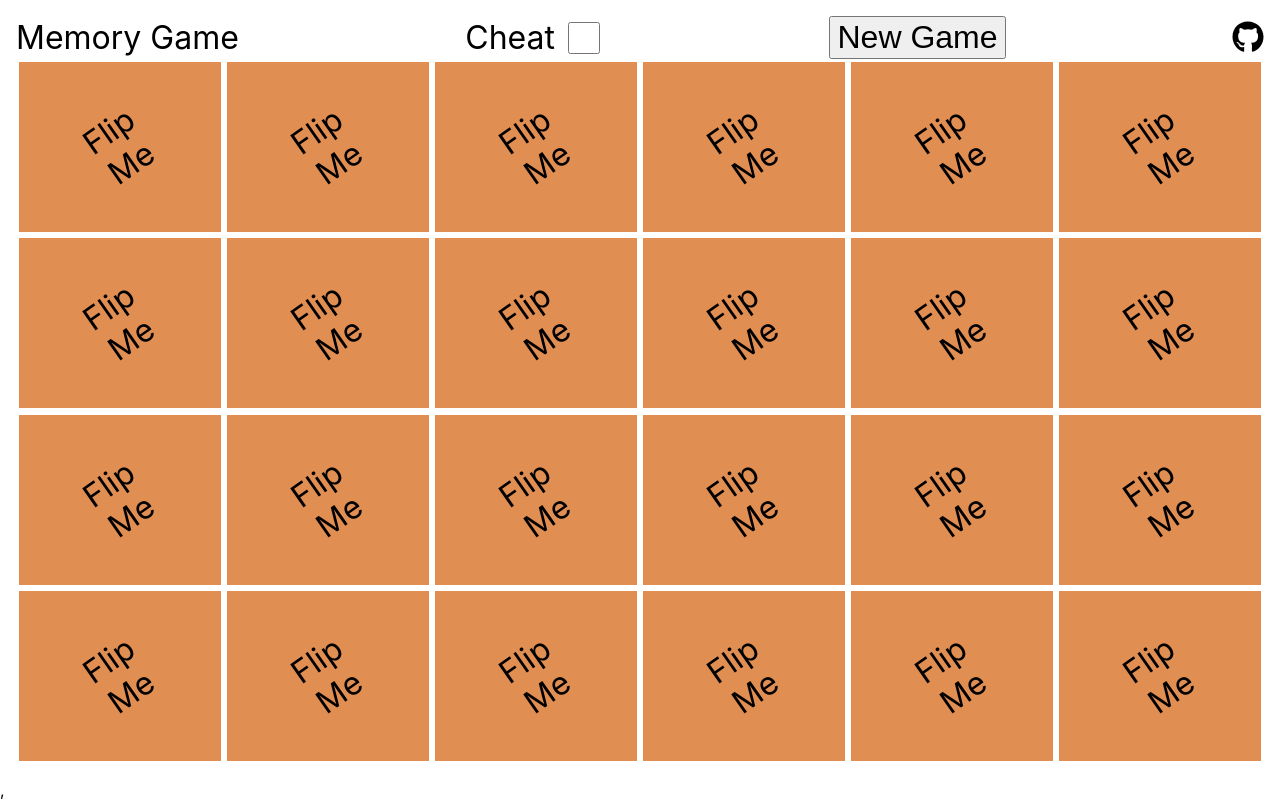
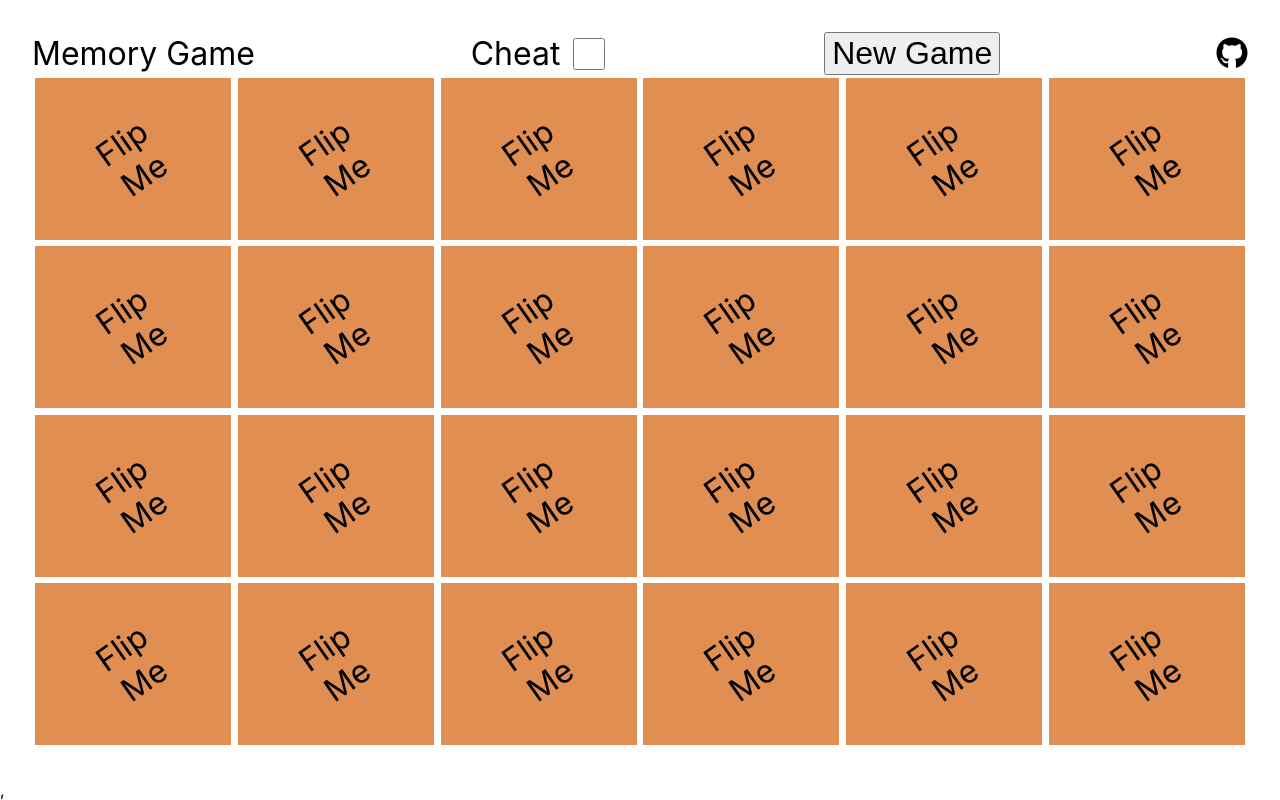
Before and after one commit to sehlceris/react-memory-game, a React (Create React App) app: page / in a window 1280 px wide. Built offline with nearby package versions, Linux system fonts and the light colour scheme.

Commit message:
refactor memory game to be inside layout

```diff
--- a/src/App.tsx
+++ b/src/App.tsx
@@ -3,12 +3,15 @@ import './App.scss';
 import { connect, ConnectedProps } from 'react-redux';
 import { ACTION_INCREMENT_COUNTER } from './store/actions';
 import { AppState } from './store/root-reducer';
-import MemoryGame from './memory-game/MemoryGame';
+import MemoryGame from './components/memory-game/MemoryGame';
+import DefaultLayout from './components/layouts/default-layout/DefaultLayout';
 
 function App(props: Props) {
   return (
     <div className="App">
-      <MemoryGame></MemoryGame>
+      <DefaultLayout>
+        <MemoryGame></MemoryGame>
+      </DefaultLayout>
     </div>
   );
 }
--- /dev/null
+++ b/src/components/layouts/default-layout/DefaultLayout.module.scss
@@ -0,0 +1,18 @@
+.DefaultLayout {
+  flex: 1 1 auto;
+  display: flex;
+  flex-direction: column;
+  justify-content: center;
+  align-items: stretch;
+  overflow: hidden;
+}
+
+.layoutChildren {
+  flex: 1 1 auto;
+  display: flex;
+  flex-direction: column;
+  justify-content: center;
+  align-items: stretch;
+  overflow: hidden;
+  margin: 1em;
+}
--- /dev/null
+++ b/src/components/layouts/default-layout/DefaultLayout.tsx
@@ -0,0 +1,18 @@
+import React from 'react';
+import styles from './DefaultLayout.module.scss';
+
+interface DefaultLayoutComponentProps {
+  children: any;
+}
+
+const DefaultLayout = (props: DefaultLayoutComponentProps) => {
+  return (
+    <>
+      <div className={styles.DefaultLayout}>
+        <div className={styles.layoutChildren}>{props.children}</div>
+      </div>
+    </>
+  );
+};
+
+export default DefaultLayout;
--- a/src/memory-game/MemoryGame.tsx
+++ b/src/components/memory-game/MemoryGame.tsx
@@ -1,13 +1,13 @@
-import { AppState } from '../store/root-reducer';
+import { AppState } from '../../store/root-reducer';
 import {
   ACTION_NEW_MEMORY_GAME,
   ACTION_FLIP_CARD_UP,
   ACTION_FLIP_ALL_CARDS_DOWN,
   ACTION_SET_CHEAT_MODE,
-} from '../store/actions';
+} from '../../store/actions';
 import { connect, ConnectedProps } from 'react-redux';
 import React from 'react';
-import { MemoryGameState } from '../store/reducers/memory-game-reducer';
+import { MemoryGameState } from '../../store/reducers/memory-game-reducer';
 import { MemoryGameCardData } from './memory-game.interfaces';
 import './MemoryGame.scss';
 import MemoryGameCard from './MemoryGameCard';
--- a/src/memory-game/memory-game.utilities.ts
+++ b/src/components/memory-game/memory-game.utilities.ts
@@ -2,7 +2,7 @@ import {
   MEMORY_GAME_SYMBOLS_COUNT,
   memoryGameSymbols,
 } from './memory-game.constants';
-import { shuffleArray } from '../utilities/random-utils';
+import { shuffleArray } from '../../utilities/random-utils';
 import { MemoryGameCardData } from './memory-game.interfaces';
 
 /**
--- a/src/store/reducers/memory-game-reducer.ts
+++ b/src/store/reducers/memory-game-reducer.ts
@@ -1,5 +1,5 @@
-import { MemoryGameCardData } from '../../memory-game/memory-game.interfaces';
-import { getNewMemoryGameBoard } from '../../memory-game/memory-game.utilities';
+import { MemoryGameCardData } from '../../components/memory-game/memory-game.interfaces';
+import { getNewMemoryGameBoard } from '../../components/memory-game/memory-game.utilities';
 import {
   ACTION_FLIP_ALL_CARDS_DOWN,
   ACTION_FLIP_CARD_UP,
```
Also changed, not shown: src/components/memory-game/MemoryGame.scss (renamed from src/memory-game/MemoryGame.scss), src/components/memory-game/MemoryGameCard.scss (renamed from src/memory-game/MemoryGameCard.scss), src/components/memory-game/MemoryGameCard.tsx (renamed from src/memory-game/MemoryGameCard.tsx), src/components/memory-game/memory-card-game-constants.scss (renamed from src/memory-game/memory-card-game-constants.scss), src/components/memory-game/memory-game.constants.ts (renamed from src/memory-game/memory-game.constants.ts), src/components/memory-game/memory-game.interfaces.ts (renamed from src/memory-game/memory-game.interfaces.ts).
